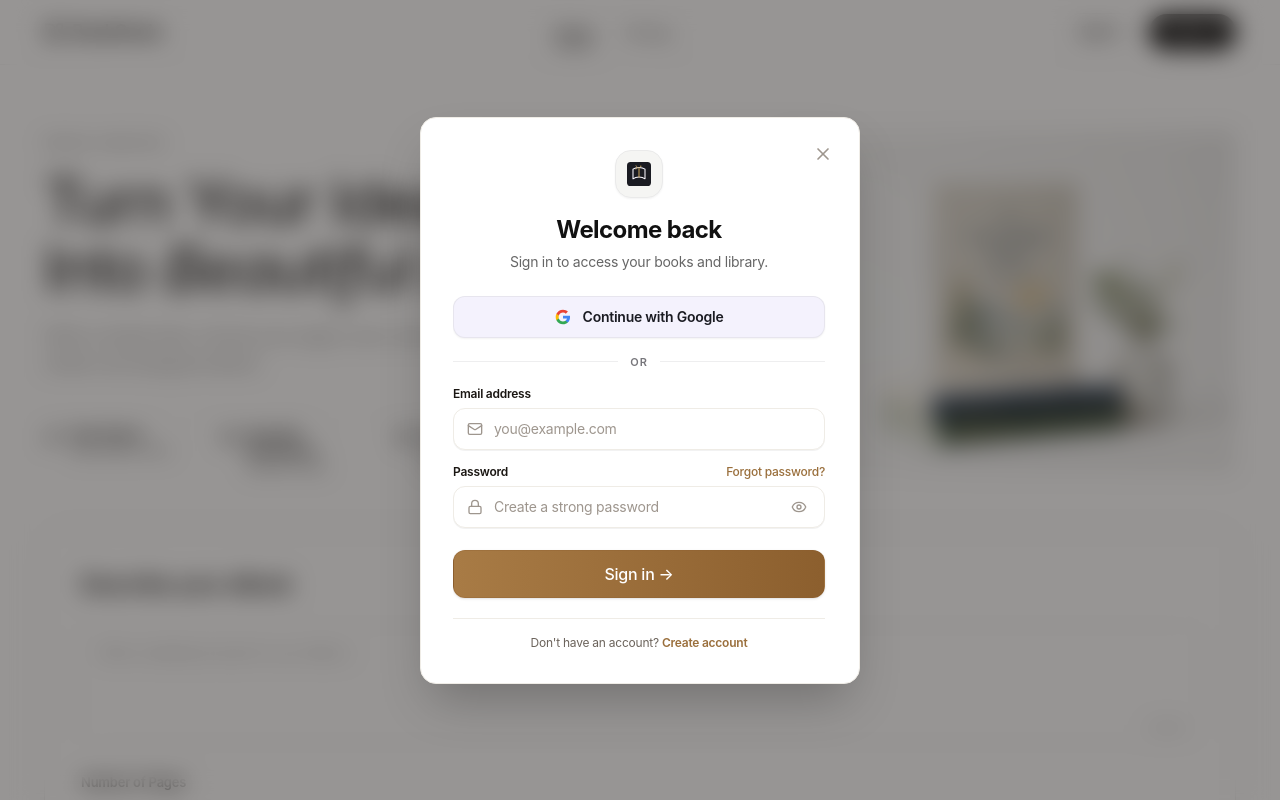
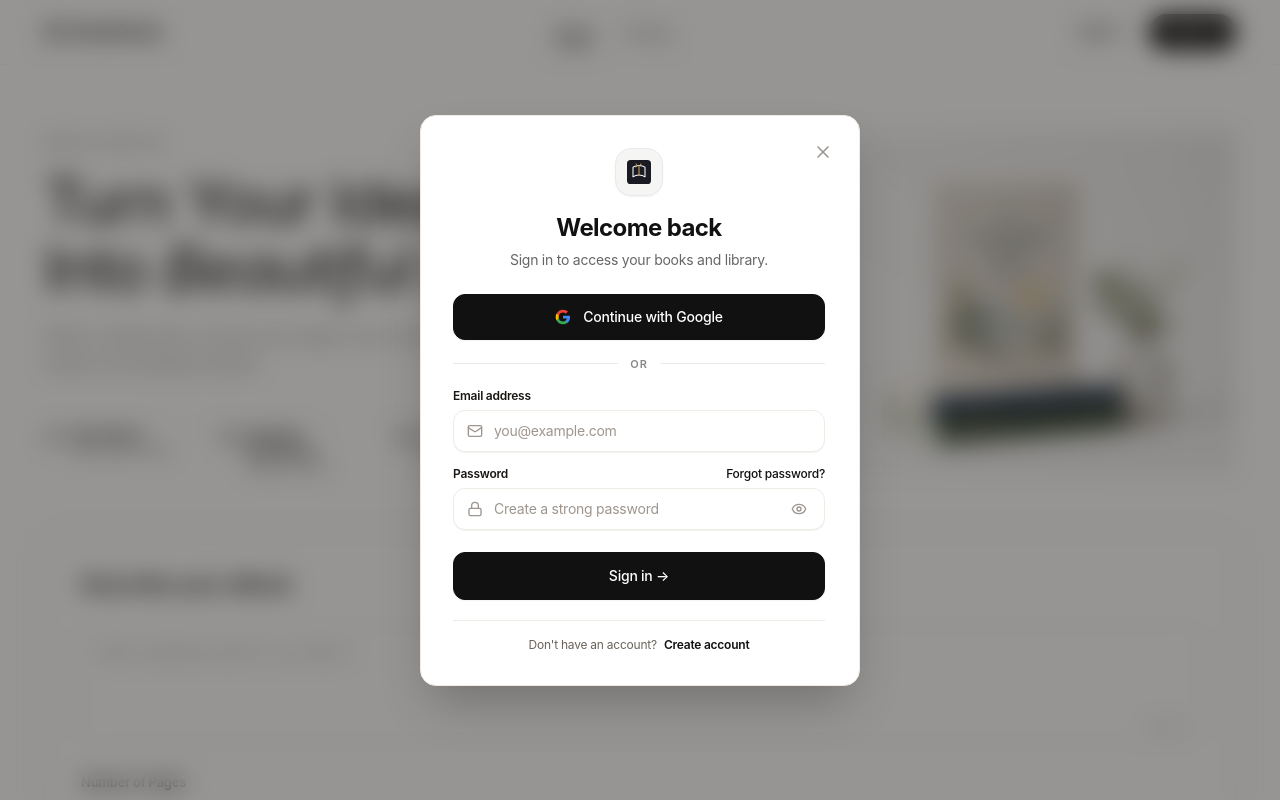
Before and after one commit to shopshah5-eng/bookgenie, a Next.js app: page / in a window 1280 px wide. Both pictures are taken after a click on the button "Sign In". Shown: the top 800 px of the page. Built offline with nearby package versions, Linux system fonts and the light colour scheme; no server answers.

Commit message:
style(auth): style modal buttons in sleek black and clean up dialog scrollbar

```diff
--- a/components/auth/AuthModal.tsx
+++ b/components/auth/AuthModal.tsx
@@ -172,9 +172,9 @@ export function AuthModal() {
               type="button"
               onClick={handleGoogleSignIn}
               disabled={isLoading}
-              className="w-full flex items-center justify-center gap-3 py-2.5 px-4 rounded-xl border border-outline-variant/30 bg-surface-container-low hover:bg-surface-container text-sm font-semibold text-on-surface dark:text-white transition-all shadow-xs active:scale-[0.98] disabled:opacity-60"
+              className="w-full flex items-center justify-center gap-3 py-3 px-4 rounded-xl bg-[#111111] hover:bg-black text-white text-sm font-medium transition-all shadow-xs active:scale-[0.98] disabled:opacity-60 cursor-pointer border border-[#111111]"
             >
-              <svg className="w-4 h-4" viewBox="0 0 24 24">
+              <svg className="w-4 h-4 shrink-0" viewBox="0 0 24 24">
                 <path
                   fill="#4285F4"
                   d="M22.56 12.25c0-.78-.07-1.53-.2-2.25H12v4.26h5.92c-.26 1.37-1.04 2.53-2.21 3.31v2.77h3.57c2.08-1.92 3.28-4.74 3.28-8.09z"
@@ -196,11 +196,11 @@ export function AuthModal() {
             </button>
 
             <div className="w-full flex items-center my-4">
-              <div className="flex-1 h-px bg-outline-variant/30" />
-              <span className="px-3 text-xs text-outline uppercase tracking-wider font-label-caps">
+              <div className="flex-1 h-px bg-[#EAEAEA]" />
+              <span className="px-3 text-xs text-[#888888] uppercase tracking-wider font-label-caps">
                 or
               </span>
-              <div className="flex-1 h-px bg-outline-variant/30" />
+              <div className="flex-1 h-px bg-[#EAEAEA]" />
             </div>
           </>
         )}
@@ -247,7 +247,7 @@ export function AuthModal() {
                   <button
                     type="button"
                     onClick={() => setAuthView('forgot_password')}
-                    className="text-xs text-[#9A6F3C] hover:text-[#845D30] font-medium"
+                    className="text-xs text-[#111111] hover:underline font-medium cursor-pointer"
                   >
                     Forgot password?
                   </button>
@@ -274,7 +274,12 @@ export function AuthModal() {
             </div>
           )}
 
-          <Button type="submit" isLoading={isLoading} className="w-full mt-2" size="lg">
+          <Button
+            type="submit"
+            isLoading={isLoading}
+            className="w-full mt-2 py-3 text-sm font-medium bg-[#111111] hover:bg-black text-white rounded-xl shadow-xs transition-all border border-[#111111] cursor-pointer"
+            size="lg"
+          >
             {authView === 'signup'
               ? 'Create account →'
               : authView === 'signin'
@@ -305,7 +310,7 @@ export function AuthModal() {
               <button
                 type="button"
                 onClick={() => setAuthView('signin')}
-                className="font-semibold text-[#9A6F3C] hover:text-[#845D30]"
+                className="font-semibold text-[#111111] hover:underline ml-1 cursor-pointer"
               >
                 Sign in
               </button>
@@ -316,7 +321,7 @@ export function AuthModal() {
               <button
                 type="button"
                 onClick={() => setAuthView('signup')}
-                className="font-semibold text-[#9A6F3C] hover:text-[#845D30]"
+                className="font-semibold text-[#111111] hover:underline ml-1 cursor-pointer"
               >
                 Create account
               </button>
--- a/components/ui/Button.tsx
+++ b/components/ui/Button.tsx
@@ -17,7 +17,7 @@ export const Button = React.forwardRef<HTMLButtonElement, ButtonProps>(
 
     const variants = {
       primary:
-        'bg-gradient-to-r from-[#A87B45] to-[#8C5F2E] text-white shadow-sm hover:from-[#9A6F3C] hover:to-[#845D30] hover:shadow-md border border-[#8C5F2E]/30',
+        'bg-[#111111] hover:bg-black text-white shadow-xs border border-[#111111]',
       secondary:
         'bg-white text-[#1A1612] border border-[#EFECE6] hover:bg-[#F9F7F2] hover:border-[#E2DDD5] shadow-xs',
       outline:
--- a/components/ui/Modal.tsx
+++ b/components/ui/Modal.tsx
@@ -79,7 +79,7 @@ export function Modal({
               </button>
             )}
 
-            <div className="overflow-y-auto pr-0.5">{children}</div>
+            <div className="overflow-y-auto pr-0.5 [scrollbar-width:none] [-ms-overflow-style:none] [&::-webkit-scrollbar]:hidden">{children}</div>
           </motion.div>
         </div>
       )}
```
